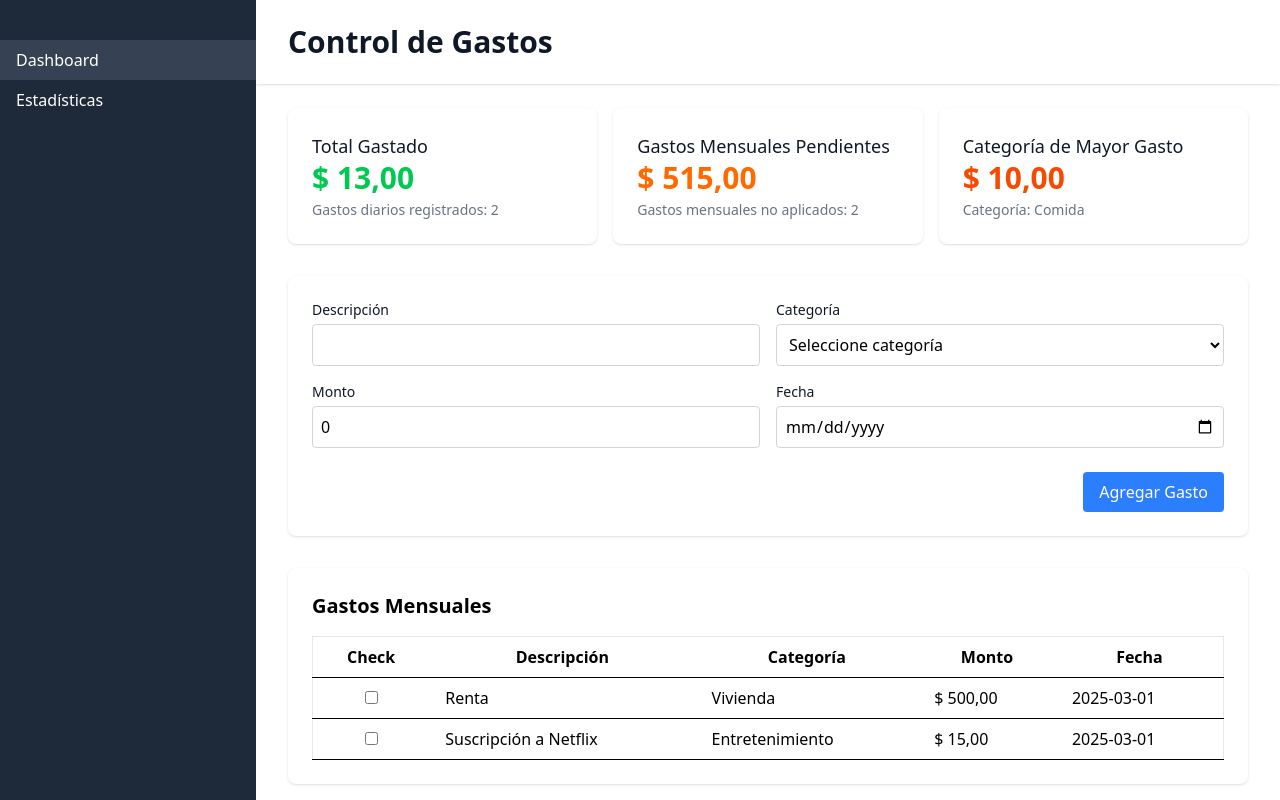
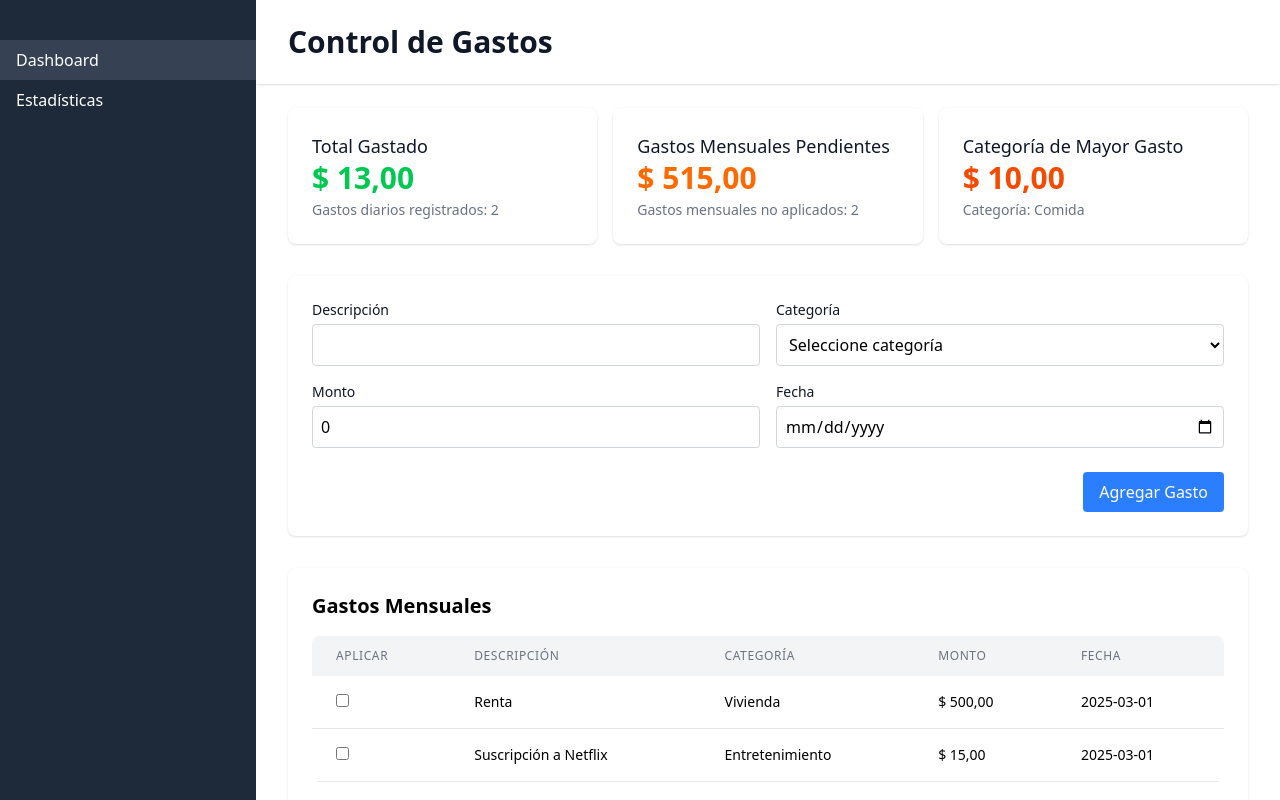
Before and after one commit to Adriel-M-A/control-gastos, a React (Vite) app: page / in a window 1280 px wide. Shown: the top 800 px of the page. Built offline with nearby package versions, Linux system fonts and the light colour scheme.

Commit message:
Mejora el diseño de las tablas de gastos: actualiza estilos y estructura en DailyExpensesTable y MonthlyExpensesTable

```diff
--- a/src/components/DailyExpensesTable.tsx
+++ b/src/components/DailyExpensesTable.tsx
@@ -17,16 +17,16 @@ export const DailyExpensesTable: FC<DailyExpensesTableProps> = ({ dailyExpenses
   return (
     <table className="min-w-full rounded-lg overflow-hidden">
       <thead className="bg-gray-100">
-        <tr className="border-b">
+        <tr>
           <th className="px-6 py-3 text-left text-xs font-medium tracking-wider text-gray-500">DESCRIPCIÓN</th>
-          <th className="px-6 py-3 text-left text-xs font-medium  tracking-wider text-gray-500">CATEGORÍA</th>
-          <th className="px-6 py-3 text-left text-xs font-medium  tracking-wider text-gray-500">MONTO</th>
-          <th className="px-6 py-3 text-left text-xs font-medium  tracking-wider text-gray-500">FECHA</th>
+          <th className="px-6 py-3 text-left text-xs font-medium tracking-wider text-gray-500">CATEGORÍA</th>
+          <th className="px-6 py-3 text-left text-xs font-medium tracking-wider text-gray-500">MONTO</th>
+          <th className="px-6 py-3 text-left text-xs font-medium tracking-wider text-gray-500">FECHA</th>
         </tr>
       </thead>
       <tbody className="divide-y divide-gray-200">
         {dailyExpenses.map((expense) => (
-          <tr key={expense.id} className="border-b hover:bg-gray-50">
+          <tr key={expense.id} className="border-b border-gray-200 hover:bg-gray-50">
             <td className="px-6 py-4 whitespace-nowrap text-sm">{expense.description}</td>
             <td className="px-6 py-4 whitespace-nowrap text-sm">{expense.category}</td>
             <td className="px-6 py-4 whitespace-nowrap text-sm">{formatCurrency(expense.amount)}</td>
--- a/src/components/MonthlyExpensesTable.tsx
+++ b/src/components/MonthlyExpensesTable.tsx
@@ -17,30 +17,30 @@ interface MonthlyExpensesTableProps {
 
 export const MonthlyExpensesTable: FC<MonthlyExpensesTableProps> = ({ monthlyExpenses, onToggleExpense }) => {
   return (
-    <table className="min-w-full bg-white border border-gray-200">
-      <thead>
+    <table className="min-w-full rounded-lg overflow-hidden">
+      <thead className="bg-gray-100">
         <tr>
-          <th className="py-2 px-4 border-b">Check</th>
-          <th className="py-2 px-4 border-b">Descripción</th>
-          <th className="py-2 px-4 border-b">Categoría</th>
-          <th className="py-2 px-4 border-b">Monto</th>
-          <th className="py-2 px-4 border-b">Fecha</th>
+          <th className="px-6 py-3 text-left text-xs font-medium tracking-wider text-gray-500">APLICAR</th>
+          <th className="px-6 py-3 text-left text-xs font-medium tracking-wider text-gray-500">DESCRIPCIÓN</th>
+          <th className="px-6 py-3 text-left text-xs font-medium tracking-wider text-gray-500">CATEGORÍA</th>
+          <th className="px-6 py-3 text-left text-xs font-medium tracking-wider text-gray-500">MONTO</th>
+          <th className="px-6 py-3 text-left text-xs font-medium tracking-wider text-gray-500">FECHA</th>
         </tr>
       </thead>
-      <tbody>
+      <tbody className="divide-y divide-gray-200">
         {monthlyExpenses.map((expense) => (
-          <tr key={expense.id}>
-            <td className="py-2 px-4 border-b text-center">
+          <tr key={expense.id} className="border-b border-gray-200 hover:bg-gray-50">
+            <td className="px-6 py-4 whitespace-nowrap text-sm">
               <input
                 type="checkbox"
                 checked={expense.isChecked || false}
                 onChange={(e) => onToggleExpense(expense, e.target.checked)}
               />
             </td>
-            <td className="py-2 px-4 border-b">{expense.description}</td>
-            <td className="py-2 px-4 border-b">{expense.category}</td>
-            <td className="py-2 px-4 border-b">{formatCurrency(expense.amount)}</td>
-            <td className="py-2 px-4 border-b">{expense.date}</td>
+            <td className="px-6 py-4 whitespace-nowrap text-sm">{expense.description}</td>
+            <td className="px-6 py-4 whitespace-nowrap text-sm">{expense.category}</td>
+            <td className="px-6 py-4 whitespace-nowrap text-sm">{formatCurrency(expense.amount)}</td>
+            <td className="px-6 py-4 whitespace-nowrap text-sm">{expense.date}</td>
           </tr>
         ))}
       </tbody>
```
